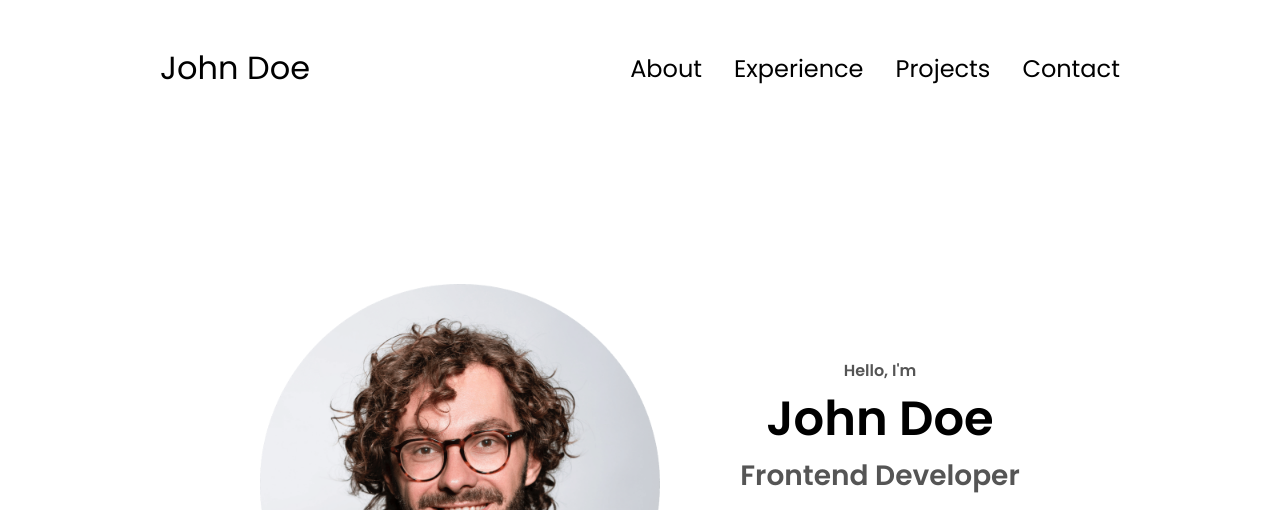
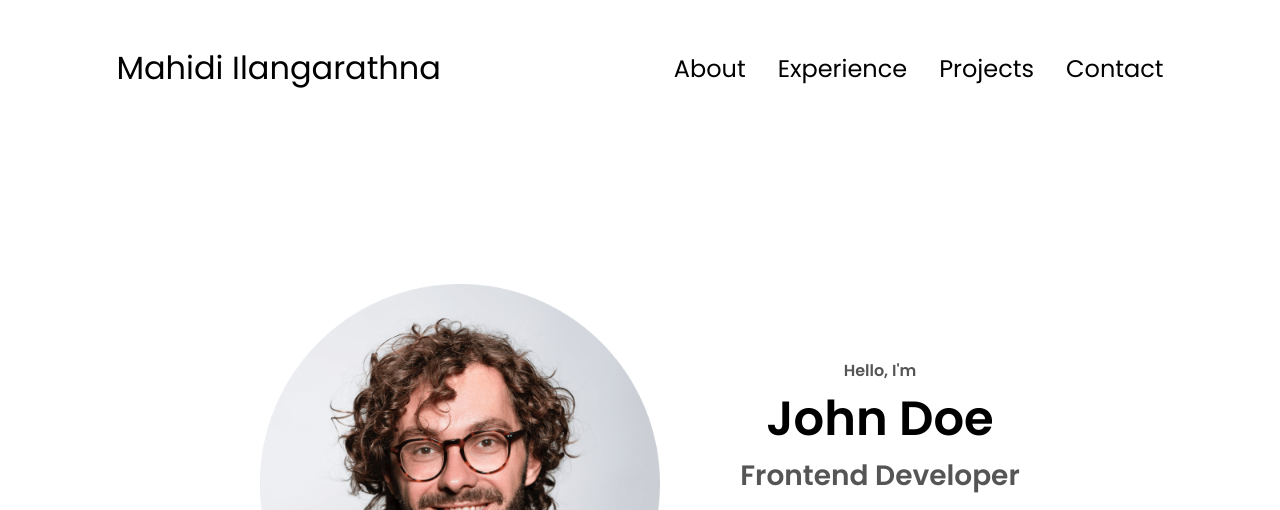
Before and after one commit to mahidi07/portfolio-website, a plain HTML site: page index.html in a window 1280 px wide. Shown: the top 510 px of the page. Drawn offline with Linux system fonts and the light colour scheme.

Commit message:
Update index.html

```diff
--- a/index.html
+++ b/index.html
@@ -10,7 +10,7 @@
   </head>
   <body>
     <nav id="desktop-nav">
-      <div class="logo">John Doe</div>
+      <div class="logo">Mahidi Ilangarathna</div>
       <div>
         <ul class="nav-links">
           <li><a href="#about">About</a></li>
```
